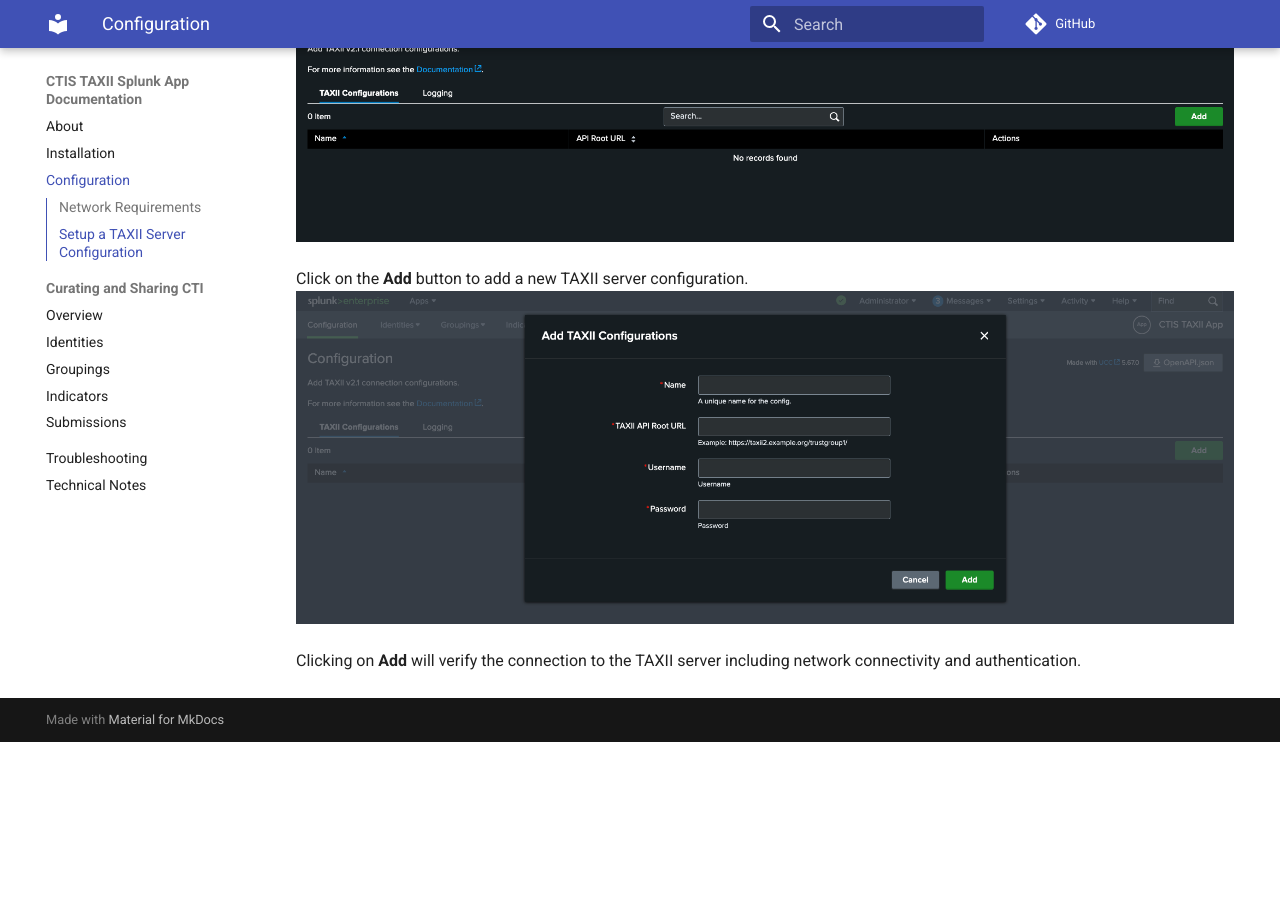
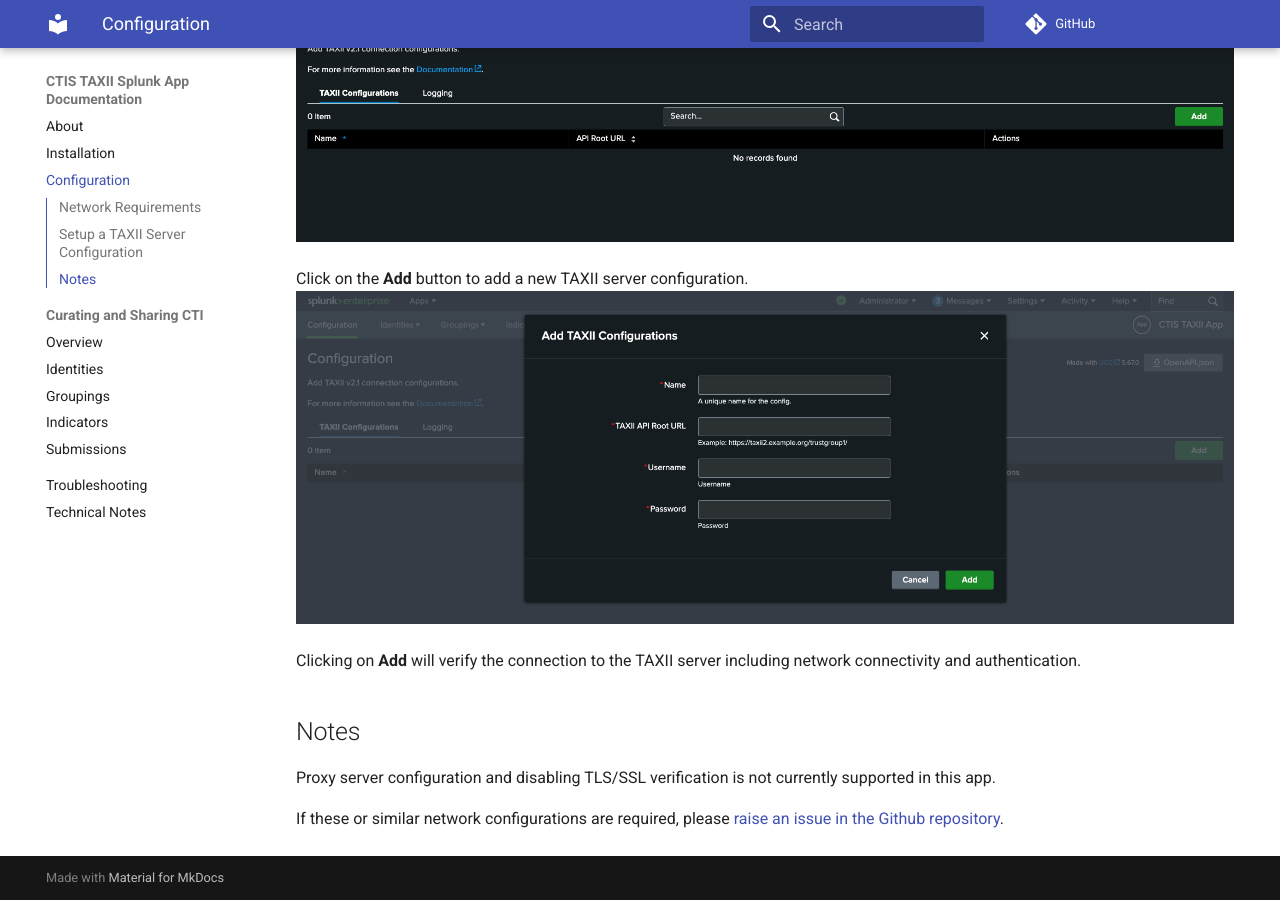
Before and after one commit to splunk/ctis-taxii-splunk-app, an MkDocs documentation site: the page built from docs/ctis-taxii-splunk-app/docs/configuration.md, in a window 1280 px wide and 900 px high, scrolled down 624 px. Built offline with MkDocs 1.6.1 and Material for MkDocs 9.7.7, drawn with Linux system fonts in a browser that asks for light colours; comment, search, counter and statistics services are not loaded; before the commit the page ends 1366 px from its top, so only the background shows below that.

Commit message:
docs: TAXII server configuration

```diff
--- a/docs/ctis-taxii-splunk-app/docs/configuration.md
+++ b/docs/ctis-taxii-splunk-app/docs/configuration.md
@@ -21,3 +21,8 @@
 ![Dialog to add TAXII server](img/configuration_add_dialog.png)
 
 Clicking on **Add** will verify the connection to the TAXII server including network connectivity and authentication.
+
+## Notes
+Proxy server configuration and disabling TLS/SSL verification is not currently supported in this app.
+
+If these or similar network configurations are required, please [raise an issue in the Github repository](index.md#support).
```
